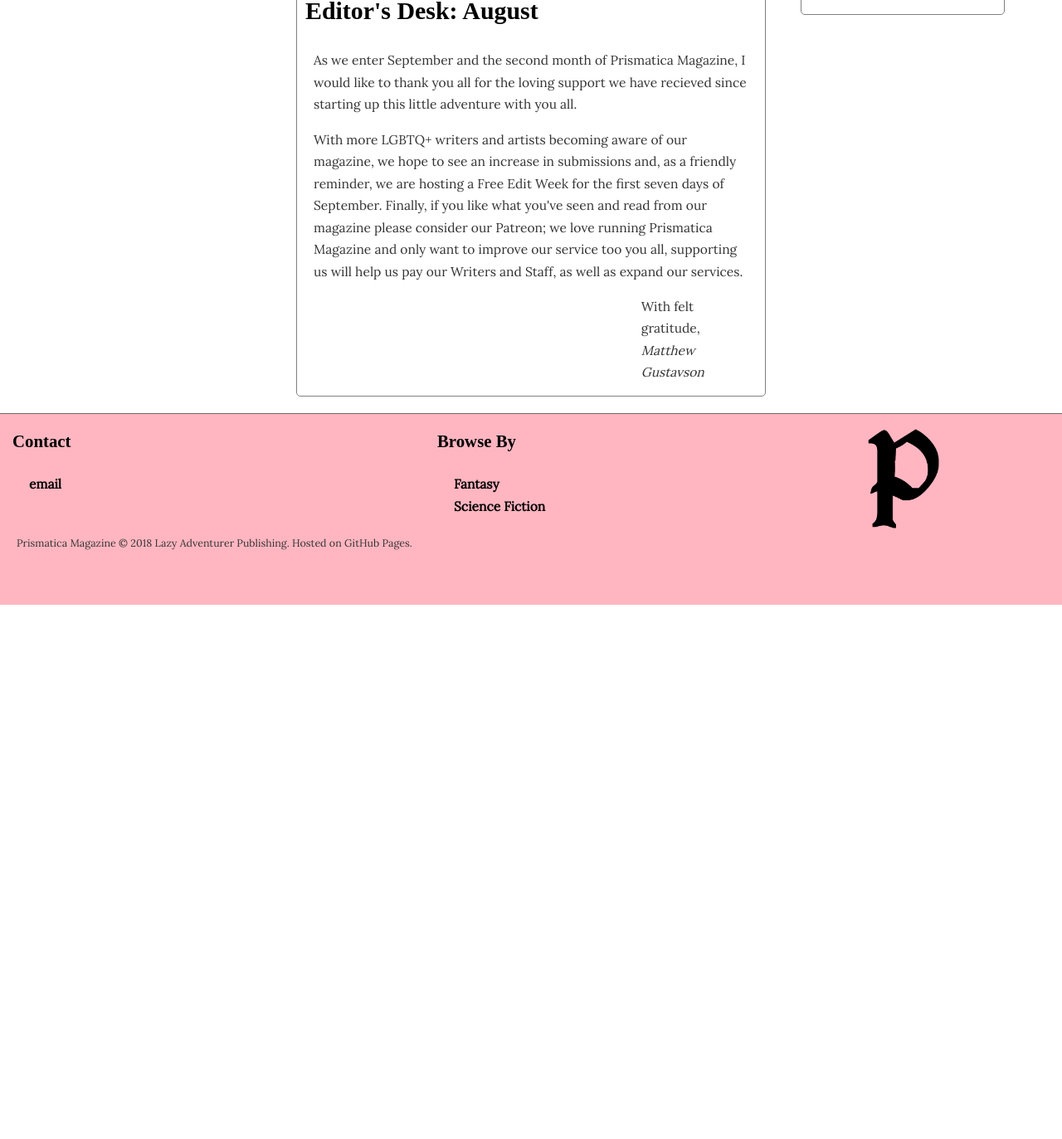
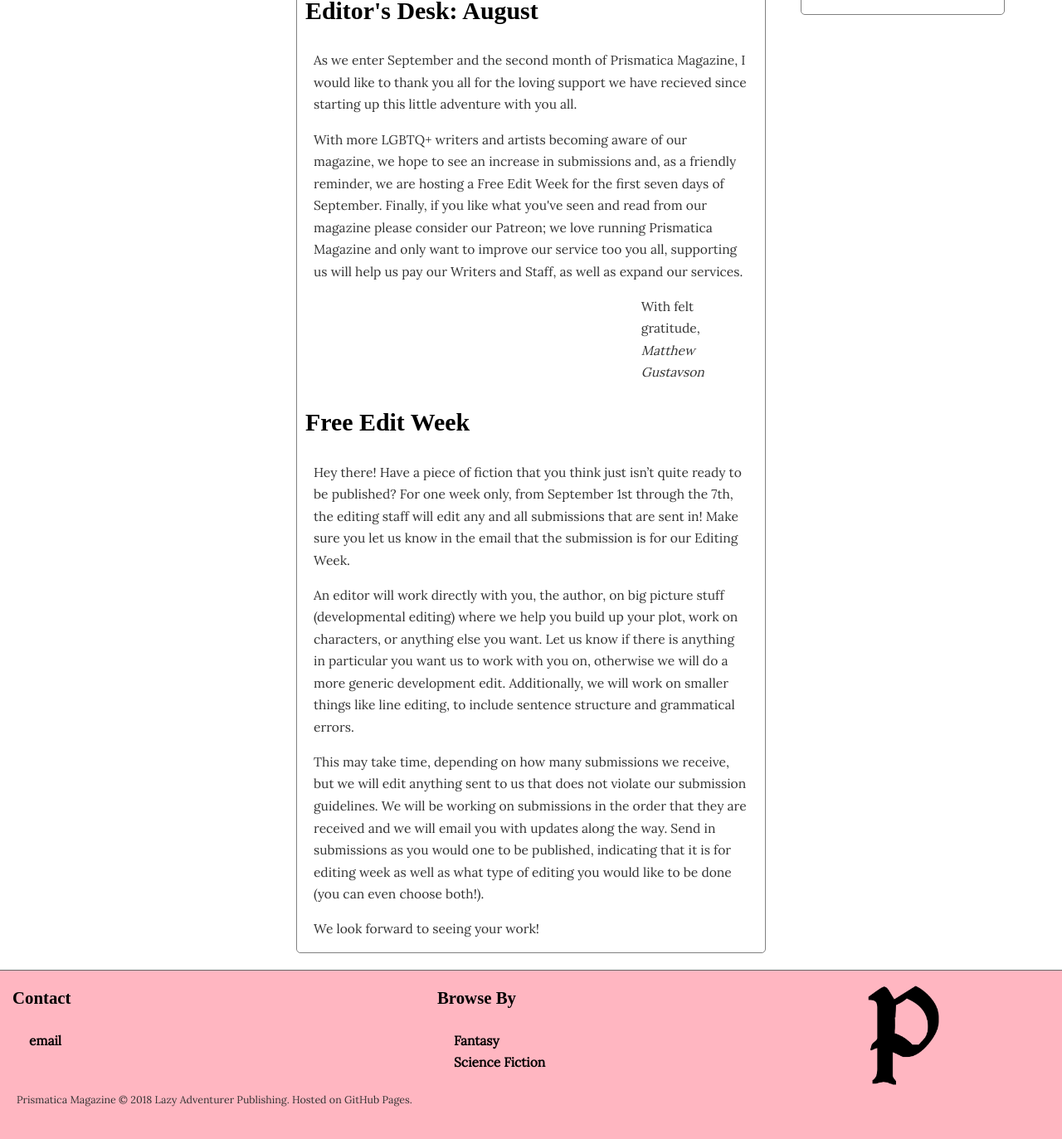
Before and after one commit to lazyadventurerpublishing/prismatica, a Jekyll site: the page built from index.html, in a window 1280 px wide and 1400 px high, scrolled down 484 px. Shown: the top 1373 px of the window at 83% size. Built offline with Jekyll 4.4.1, drawn with Linux system fonts in a browser that asks for light colours; some web fonts are replaced; the list of posts is cut into pages by our own code; comment, search, counter and statistics services are not loaded; before the commit the page ends 1213 px from its top, so only the background shows below that.

Commit message:
Update index.html

```diff
--- a/index.html
+++ b/index.html
@@ -10,4 +10,9 @@ title: Home
     <p>As we enter September and the second month of Prismatica Magazine, I would like to thank you all for the loving support we have recieved since starting up this little adventure with you all.</p>
     <p>With more LGBTQ+ writers and artists becoming aware of our magazine, we hope to see an increase in submissions and, as a friendly reminder, we are hosting a Free Edit Week for the first seven days of September. Finally, if you like what you've seen and read from our magazine please consider our Patreon; we love running Prismatica Magazine and only want to improve our service too you all, supporting us will help us pay our Writers and Staff, as well as expand our services.</p>
     <p class="signature">With felt gratitude, <i>Matthew Gustavson</i></p>
+    <h3>Free Edit Week</h3>
+    <p>Hey there! Have a piece of fiction that you think just isn’t quite ready to be published? For one week only, from September 1st through the 7th, the editing staff will edit any and all submissions that are sent in! Make sure you let us know in the email that the submission is for our Editing Week.</p>
+    <p>An editor will work directly with you, the author, on big picture stuff (developmental editing) where we help you build up your plot, work on characters, or anything else you want. Let us know if there is anything in particular you want us to work with you on, otherwise we will do a more generic development edit. Additionally, we will work on smaller things like line editing, to include sentence structure and grammatical errors.</p>
+    <p>This may take time, depending on how many submissions we receive, but we will edit anything sent to us that does not violate our submission guidelines. We will be working on submissions in the order that they are received and we will email you with updates along the way. Send in submissions as you would one to be published, indicating that it is for editing week as well as what type of editing you would like to be done (you can even choose both!).</p>
+    <p>We look forward to seeing your work!</p>
 </div>
```
